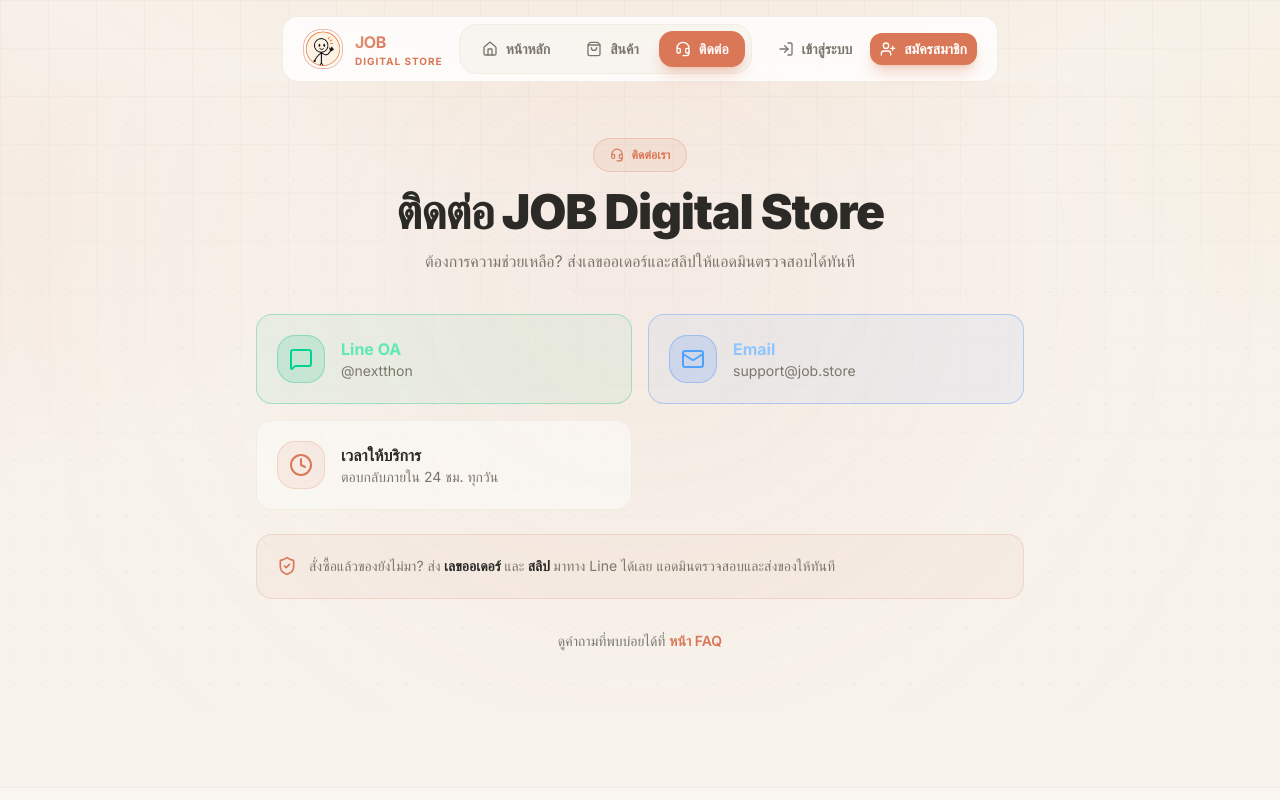
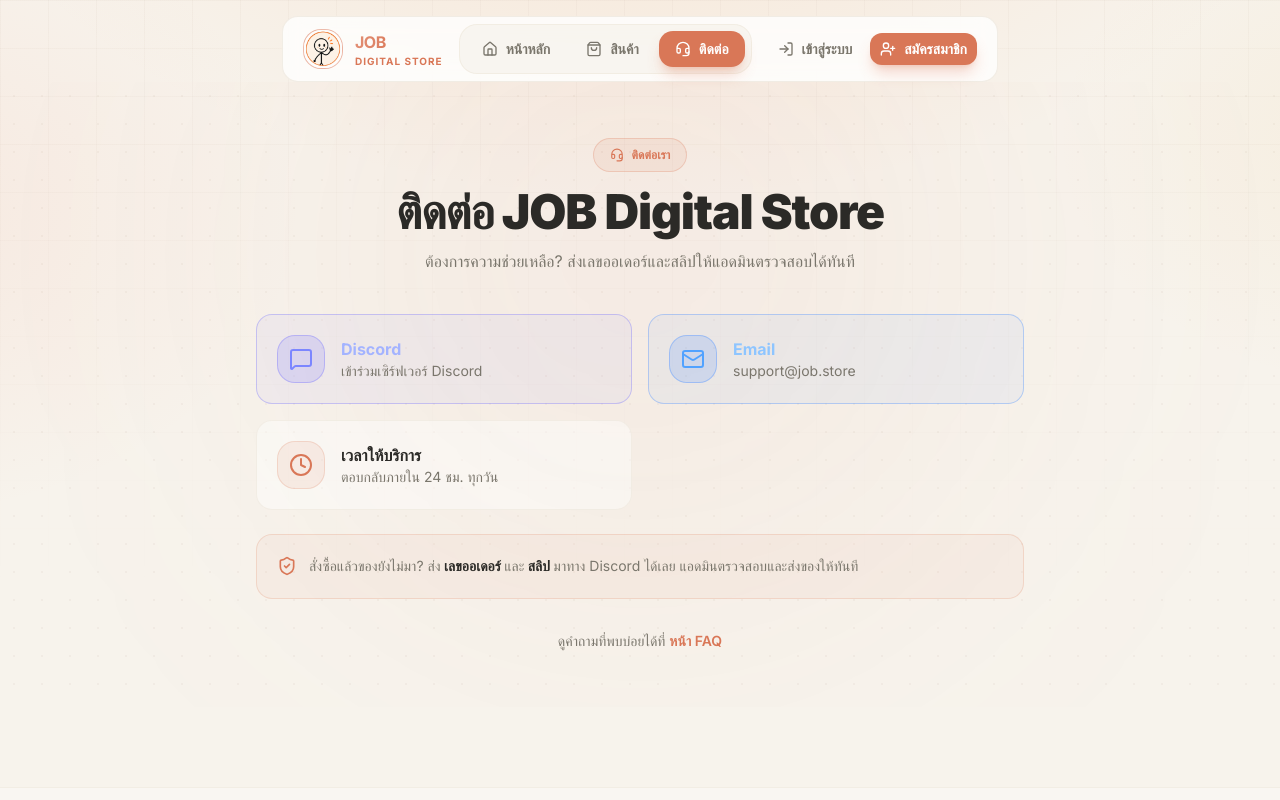
Before and after one commit to part17mr-cell/NEXT, a Next.js app: page /contact in a window 1280 px wide. Shown: the top 800 px of the page. Built offline with nearby package versions, Linux system fonts and the light colour scheme; a web font is replaced by a local one.

Commit message:
feat: swap Line for Discord on contact page
Replace the Line OA contact card and reassurance copy with Discord
(https://discord.gg/Bnp7sR3uf) on the JOB/NEXT THON store.

Co-Authored-By: Claude Opus 4.8 <noreply@anthropic.com>

```diff
--- a/app/(main)/contact/page.tsx
+++ b/app/(main)/contact/page.tsx
@@ -35,25 +35,23 @@ export default function ContactPage() {
 
         {/* Contact channels */}
         <div className="grid sm:grid-cols-2 gap-4">
-          {/* Line OA */}
-          {contact.lineUrl && (
+          {/* Discord */}
           <motion.a
             {...fadeUp(0.05)}
-              href={contact.lineUrl}
+            href="https://discord.gg/Bnp7sR3uf"
             target="_blank"
             rel="noopener noreferrer"
-              className="flex items-center gap-4 p-5 rounded-2xl border border-emerald-500/30 bg-emerald-500/5 hover:bg-emerald-500/10 hover:border-emerald-500/50 hover:-translate-y-0.5 transition-all group"
+            className="flex items-center gap-4 p-5 rounded-2xl border border-indigo-500/30 bg-indigo-500/5 hover:bg-indigo-500/10 hover:border-indigo-500/50 hover:-translate-y-0.5 transition-all group"
           >
-              <div className="w-12 h-12 rounded-xl bg-emerald-500/15 border border-emerald-500/30 flex items-center justify-center shrink-0">
-                <MessageSquare className="w-6 h-6 text-emerald-400" />
+            <div className="w-12 h-12 rounded-xl bg-indigo-500/15 border border-indigo-500/30 flex items-center justify-center shrink-0">
+              <MessageSquare className="w-6 h-6 text-indigo-400" />
             </div>
             <div className="min-w-0">
-                <p className="font-bold text-emerald-300">Line OA</p>
-                <p className="text-sm text-muted-foreground truncate">{contact.lineId || 'ติดต่อทาง Line'}</p>
+              <p className="font-bold text-indigo-300">Discord</p>
+              <p className="text-sm text-muted-foreground truncate">เข้าร่วมเซิร์ฟเวอร์ Discord</p>
             </div>
-              <ExternalLink className="w-4 h-4 text-emerald-400 ml-auto opacity-0 group-hover:opacity-100 transition-opacity shrink-0" />
+            <ExternalLink className="w-4 h-4 text-indigo-400 ml-auto opacity-0 group-hover:opacity-100 transition-opacity shrink-0" />
           </motion.a>
-          )}
 
           {/* Email */}
           {contact.email && (
@@ -113,7 +111,7 @@ export default function ContactPage() {
           <ShieldCheck className="w-5 h-5 text-primary shrink-0" />
           <p className="text-sm text-muted-foreground leading-relaxed">
             สั่งซื้อแล้วของยังไม่มา? ส่ง<strong className="text-foreground"> เลขออเดอร์ </strong>
-            และ<strong className="text-foreground"> สลิป </strong>มาทาง Line ได้เลย แอดมินตรวจสอบและส่งของให้ทันที
+            และ<strong className="text-foreground"> สลิป </strong>มาทาง Discord ได้เลย แอดมินตรวจสอบและส่งของให้ทันที
           </p>
         </motion.div>
 
```
Lines whose indentation alone changed are shown as unchanged.
